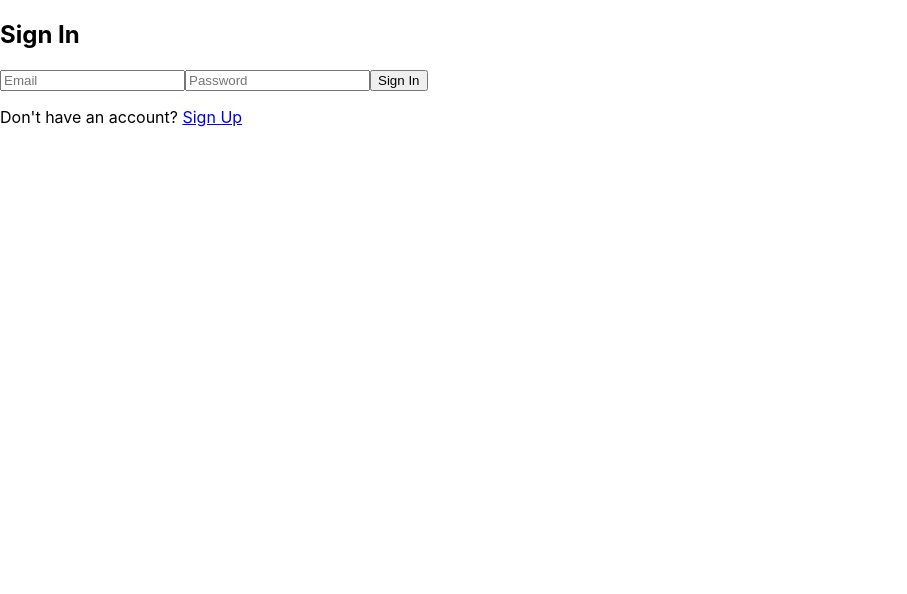
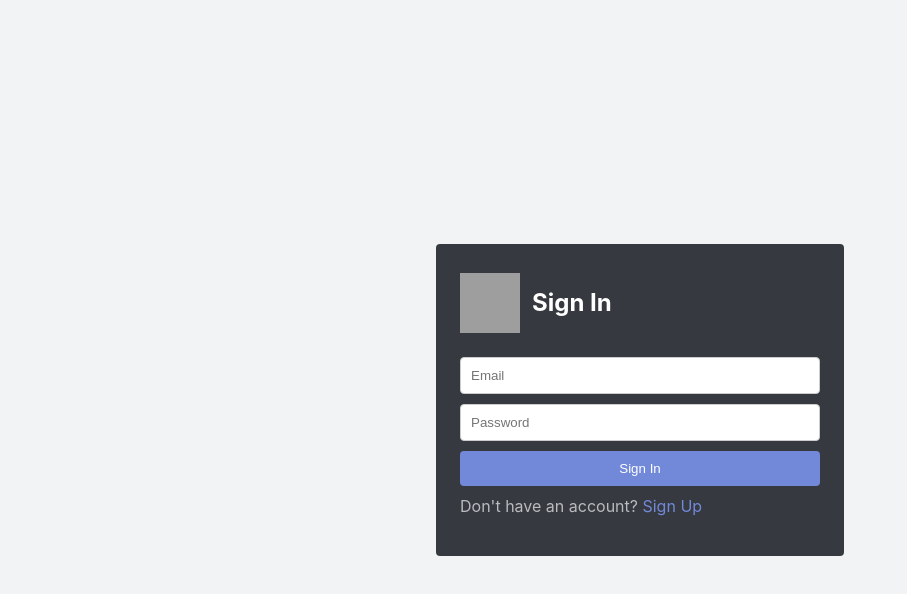
Before and after one commit to mxharryx/discord-clone, a React (Create React App) app: page /signin in a window 1280 px wide. Shown: the top 594 px of the page, without its empty margins (0-907 px from the left). Built offline with nearby package versions, Linux system fonts and the light colour scheme; grey boxes are pictures that could not be loaded.

Commit message:
Sign In page styling

```diff
--- a/src/components/SignIn.js
+++ b/src/components/SignIn.js
@@ -1,6 +1,7 @@
 import React, { useState } from 'react';
 import { Link, useNavigate } from 'react-router-dom'; // Import useNavigate
 import { auth } from '../firebase';
+import './signin.css';
 
 const SignIn = () => {
   const [email, setEmail] = useState('');
@@ -21,9 +22,13 @@ const SignIn = () => {
   };
 
   return (
-    <div>
-      <h2>Sign In</h2>
-      {errorMessage && <p>{errorMessage}</p>}
+    <div className='signin-container'>
+    <div className='signin-content'>
+    <div className='signin-header'>
+    <img src='https://discord.com/assets/fc0b01fe10a0b8c602fb0106d8189d9b.png' alt='Discord Logo' className='signin-logo' />
+    <h2> Sign In </h2>
+    </div>
+    <div className='signin-form'>
     <input
             type="email"
             value={email}
@@ -37,9 +42,12 @@ const SignIn = () => {
             placeholder="Password"
           />
           <button onClick={handleSignIn}>Sign In</button>
+          {errorMessage && <p className="error-message">{errorMessage}</p>}
           <p>
             Don't have an account? <Link to="/signup">Sign Up</Link>
           </p>
+    </div>
+    </div>
     </div>
   );
 };
--- /dev/null
+++ b/src/components/signin.css
@@ -0,0 +1,75 @@
+
+.signin-container {
+    display: flex;
+    justify-content: center;
+    align-items: center;
+    height: 100vh;
+    background-color: #f2f3f5;
+}
+
+.signin-content {
+    background-color: #36393f;
+    width: 360px;
+    border-radius: 4px;
+    padding: 24px;
+}
+
+.signin-header {
+    display: flex;
+    align-items: center;
+}
+
+.signin-logo {
+    width: 60px;
+    height: 60px;
+    margin-right: 12px;
+}
+
+h2 {
+    color: #fff;
+}
+
+.signin-form {
+    display: flex;
+    flex-direction: column;
+    margin-top: 20px;
+}
+
+input {
+    padding: 10px;
+    margin-bottom: 10px;
+    border-radius: 4px;
+    border: 1px solid #ccc;
+}
+
+button {
+    background-color: #7289da;
+    color: #fff;
+    padding: 10px;
+    border: none;
+    border-radius: 4px;
+    cursor: pointer;
+}
+
+button:hover {
+    background-color: #677bc4;
+}
+
+.error-message {
+    color: red;
+    margin-bottom: 10px;
+}
+
+p {
+    color: #b9bbbe;
+    margin-top: 10px;
+}
+
+p a {
+    color: #7289da;
+    text-decoration: none;
+}
+
+p a:hover {
+    text-decoration: underline;
+}
```
Lines whose indentation alone changed are shown as unchanged.
